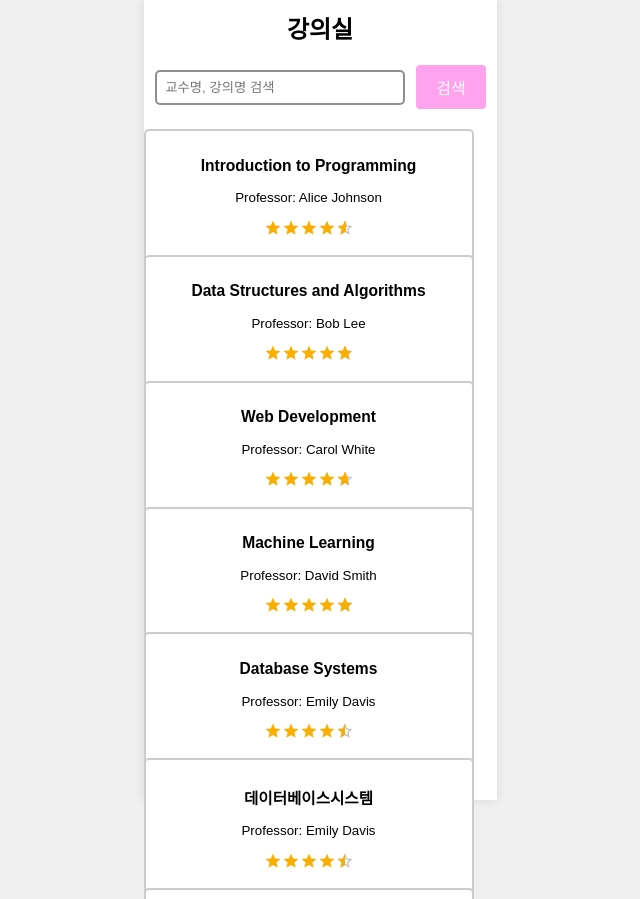
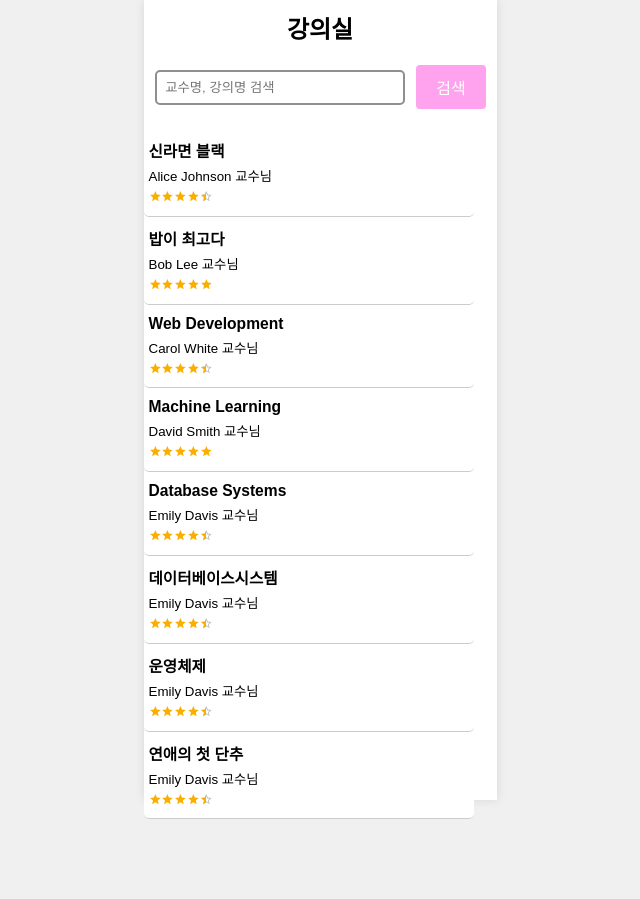
Before and after one commit to ais-internship-cnu/I-school-FE, a Next.js app: page /course-page in a window 1280 px wide. Shown: the whole page, without its empty margins (320-960 px from the left). After the commit the page ends 819 px from the top, so only its background shows below. Built offline with nearby package versions, Linux system fonts and the light colour scheme; what axios-mock-adapter would draw is missing.

Commit message:
feat: UI크기 조정

```diff
--- a/src/components/page/Courses/CourseBlock/index.tsx
+++ b/src/components/page/Courses/CourseBlock/index.tsx
@@ -18,14 +18,14 @@ const CourseBlock: React.FC<CourseBlockProps> = ({ courseName, professor, rating
   return (
     <button className="course-block" onClick={handleClick}>
       <h3>{courseName}</h3>
-      <p>Professor: {professor}</p>
+      <p>{professor} 교수님</p>
       <p>
       <Rating
                 name="course-rating"
                 value={rating}
-                size="small"
-                precision={0.1}
+                precision={0.5}
                 readOnly
+                sx={{ fontSize: '0.8rem' }} // 크기 조정을 위한 추가 스타일
             />
       </p>
     </button>
--- a/src/mocks/reviewMock/mockData.ts
+++ b/src/mocks/reviewMock/mockData.ts
@@ -1,7 +1,7 @@
 // mockData.ts
 export const mockCourses = [
-    { courseName: 'Introduction to Programming', professor: 'Alice Johnson', rating: 4.6 },
-    { courseName: 'Data Structures and Algorithms', professor: 'Bob Lee', rating: 4.8 },
+    { courseName: '신라면 블랙', professor: 'Alice Johnson', rating: 4.6 },
+    { courseName: '밥이 최고다', professor: 'Bob Lee', rating: 4.8 },
     { courseName: 'Web Development', professor: 'Carol White', rating: 4.7 },
     { courseName: 'Machine Learning', professor: 'David Smith', rating: 4.9 },
     { courseName: 'Database Systems', professor: 'Emily Davis', rating: 4.5 },
--- a/src/styles/course-search-style.css
+++ b/src/styles/course-search-style.css
@@ -9,13 +9,27 @@
 
 .course-block {
   width: 330px;
-    border: 2px solid #cccccc;
-    padding: 10px;
-    margin-bottom: -10px;
+  border-bottom: 1px solid #cccccc; /* 아래 경계선만 적용 */
+  border: 1px solid #cccccc; /* 다른 경계선 추가 */
+  padding: 5px; /* 패딩을 추가하여 내부 여백 조절 */
+  margin-bottom: 0px; /* 아래쪽에 여백 제거 */
   border-radius: 5px;
   background-color: #ffffff;
   cursor: pointer;
+  text-align: left;
+  border-bottom: 1px solid #cccccc; /* 아래 경계선만 적용 */
+  border-top: 1px;
+  border-right: 1px;
+  border-left:1px;
 }
+
+.course-block h3,
+.course-block p {
+  margin: 5px 0; /* 기본 마진을 줄여서 요소 간격 줄이기 */
+  padding: 0; /* 패딩 제거 */
+}
+
+
   .course-block:hover{
     background-color: #cecece;
   }
```
Lines whose indentation alone changed are shown as unchanged.
